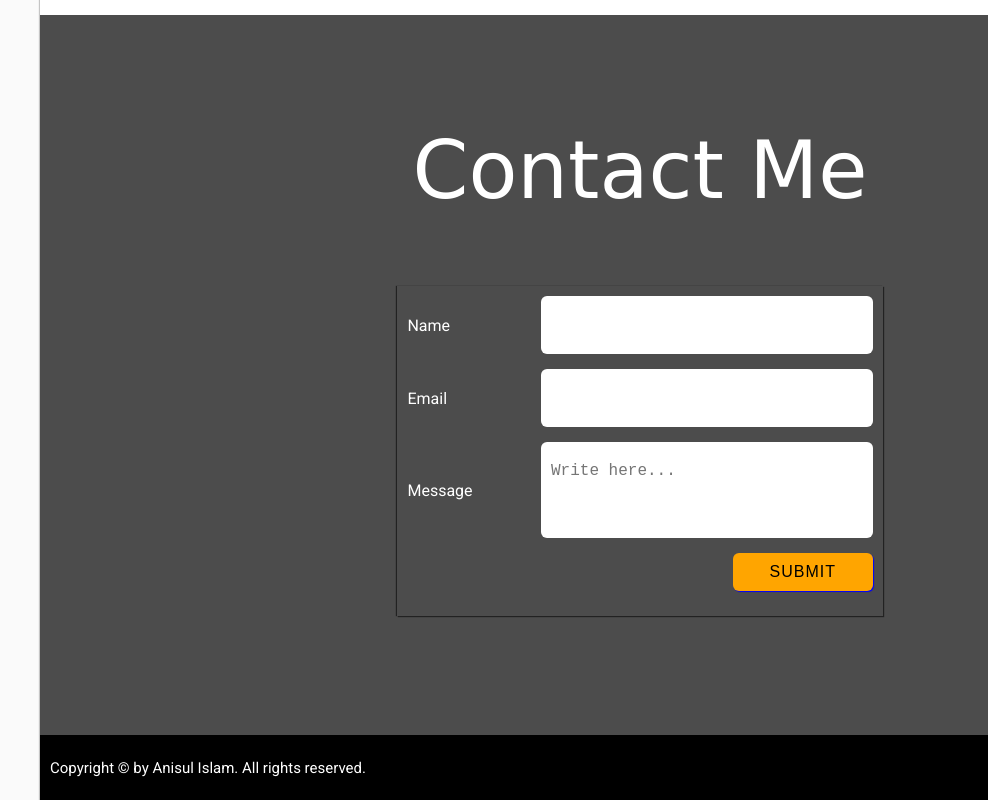
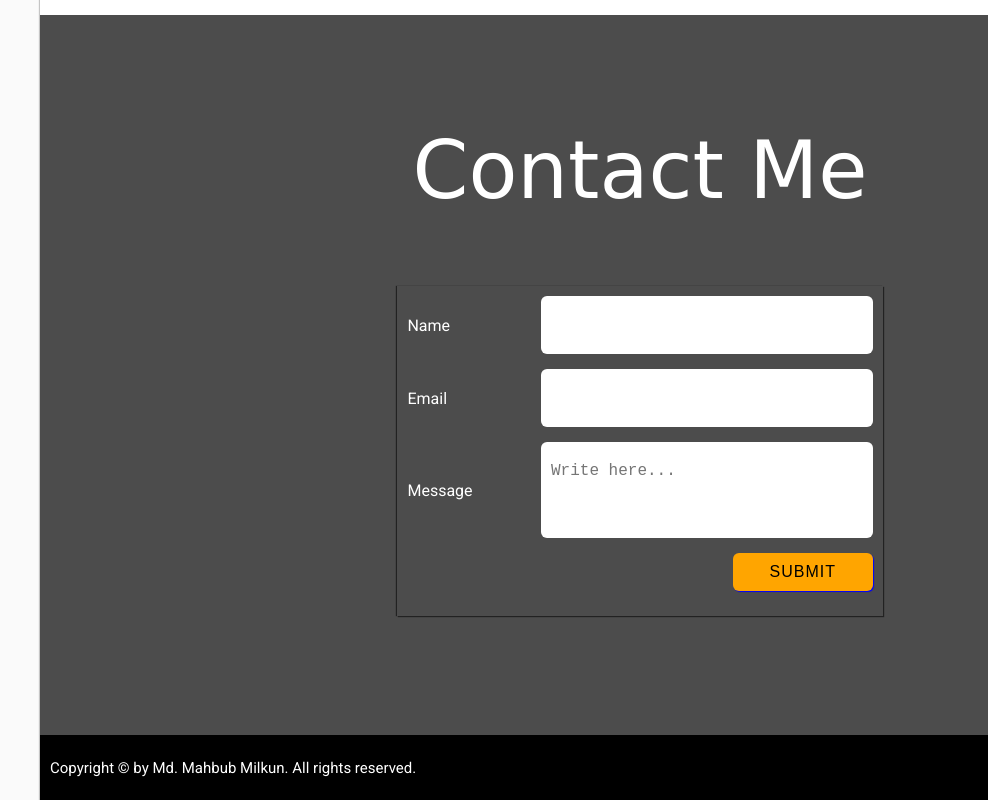
Before and after one commit to Mahbub-Milkun/My-Personal-Blog-site, a plain HTML site: page index.html in a window 1280 px wide. Shown: the part 3331-4131 px from the top of the page, 0-988 px from the left. Drawn offline with Linux system fonts and the light colour scheme; a web font is replaced by a local one.

Commit message:
Update index.html

```diff
--- a/index.html
+++ b/index.html
@@ -197,7 +197,7 @@
    <!--footer section start-->
    <footer>
     <p class="copyright-text">
-        Copyright &copy; by Anisul Islam. All rights reserved.
+        Copyright &copy; by Md. Mahbub Milkun. All rights reserved.
     </p>
     <nav aria-label="Footer Menu"> <!-- এই এট্রিবিউট মূলত এবনরমালদের জন্য স্ত্রিন রিদারের জন্য ইউজ করা হয় -->
         <ul role="menubar2" id="menubar2" aria-label="Footer Menu">
```
